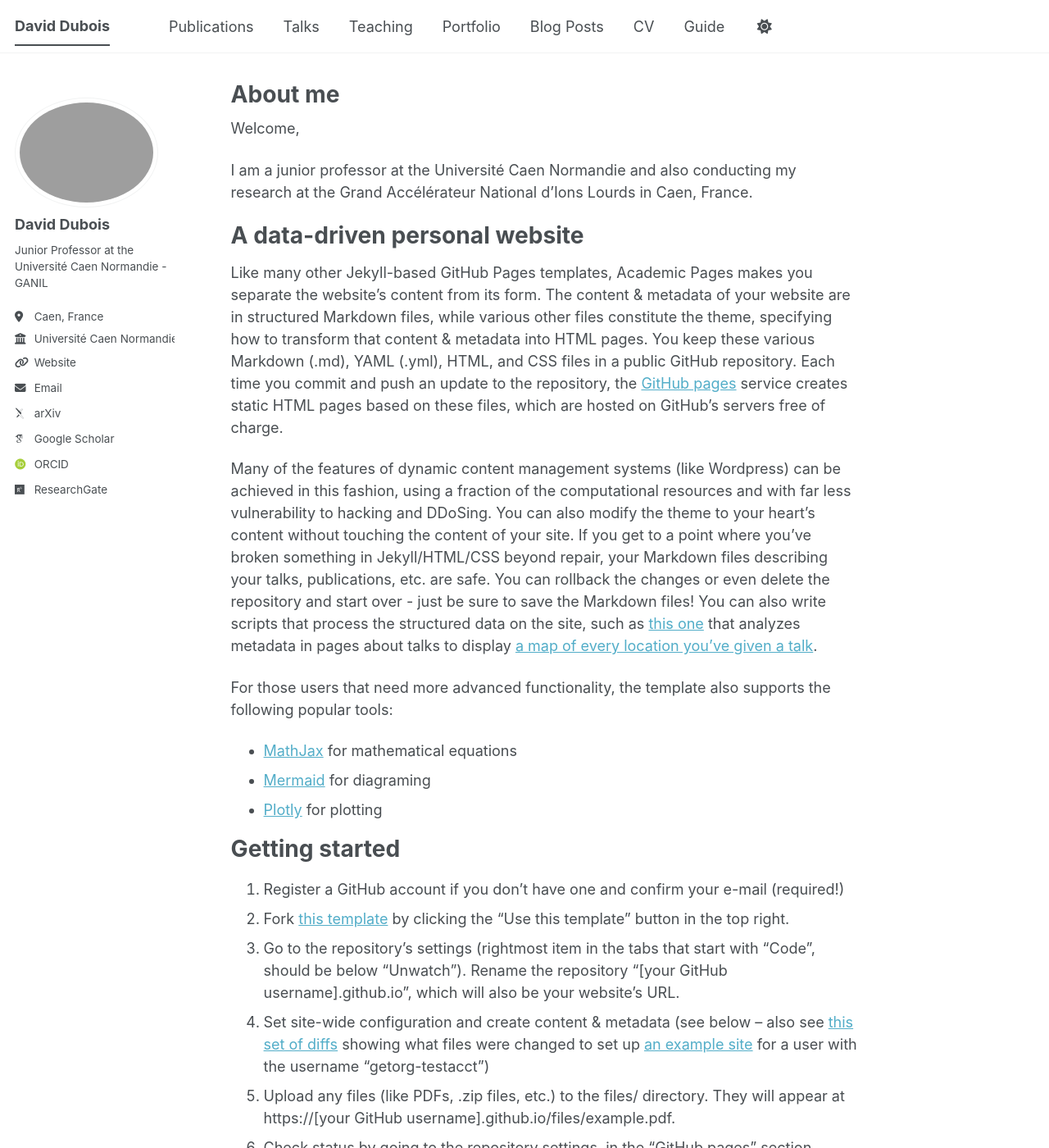
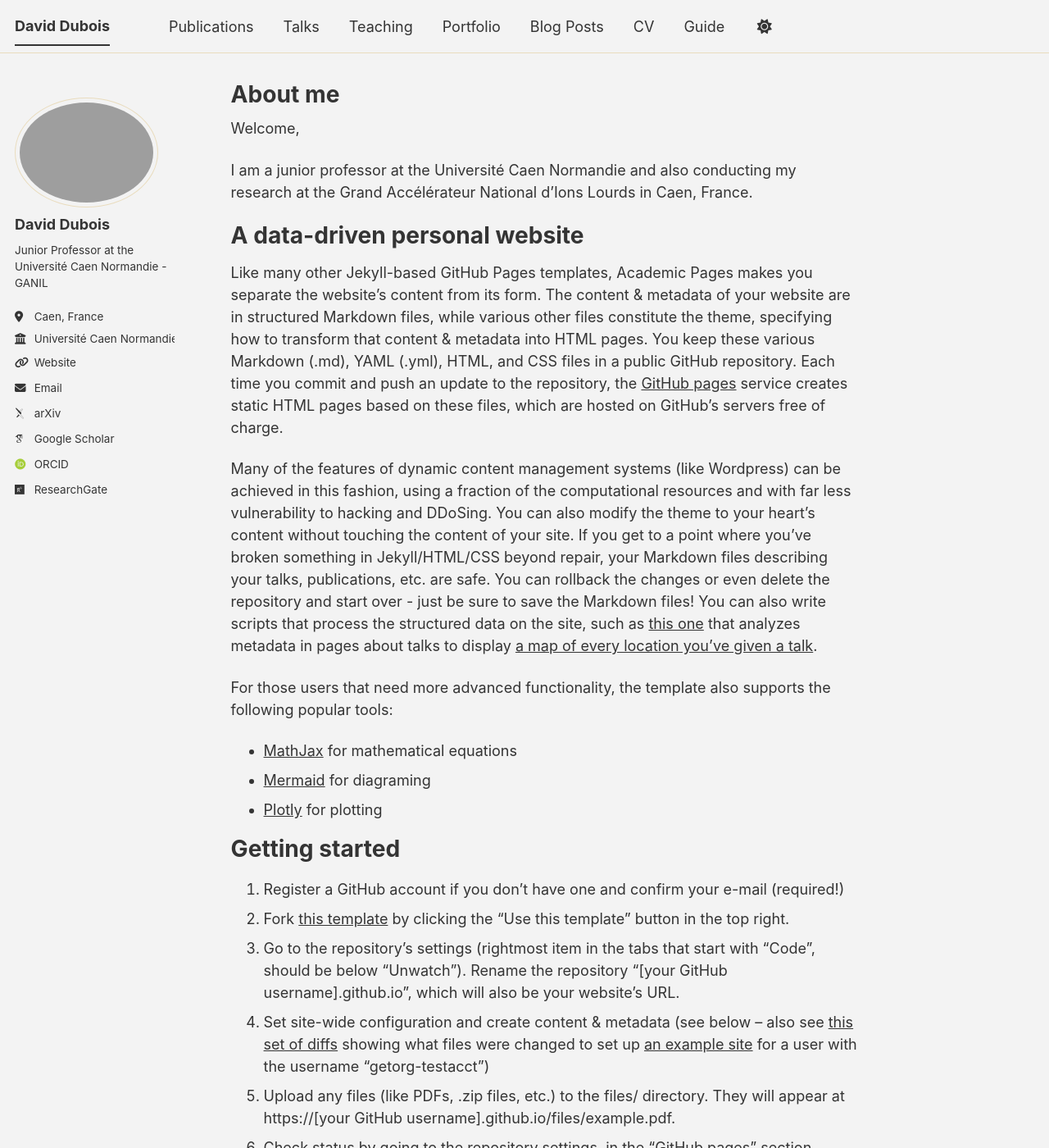
Before and after one commit to daviddubois5/daviddubois, a Jekyll site: the page built from _pages/about.md, in a window 1280 px wide and 1400 px high. Shown: the whole window at 82% size. Built offline with Jekyll 4.4.1, drawn with Linux system fonts in a browser that asks for light colours; some web fonts are replaced; a script bundle is joined from its source files by our own code; library files that are not in the unit come from our copies.

Commit message:
Update _config.yml

```diff
--- a/_config.yml
+++ b/_config.yml
@@ -8,7 +8,7 @@
 
 # Basic Site Settings
 locale                   : "en-US"
-remote_theme               : "dirt" # The available themes options are "default", "air", "sunrise", "mint", "dirt" and "contrast"
+site_theme               : "dirt" # The available themes options are "default", "air", "sunrise", "mint", "dirt" and "contrast"
 title                    : "David Dubois"
 title_separator          : "-"
 name                     : &name "David Dubois"
```
